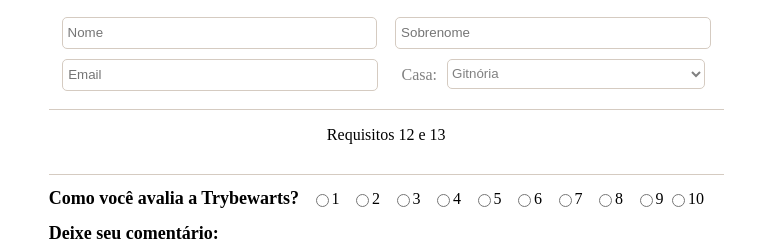
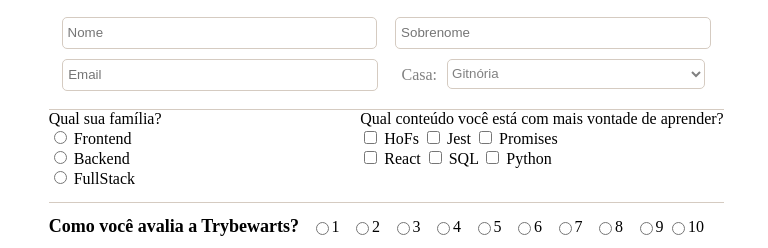
Before and after one commit to IsaacBonfim/08-projeto-trybewarts, a website: page index.html in a window 1280 px wide. Shown: the part 135-383 px from the top of the page, 0-768 px from the left. Drawn offline with Linux system fonts and the light colour scheme.

Commit message:
requisitos 12, 13

```diff
--- a/index.html
+++ b/index.html
@@ -61,7 +61,41 @@
         </section>
 
         <section id="section2">
-          <p>Requisitos 12 e 13</p>
+          <div id=radio-family>
+            <label id="label-family" for="">Qual sua família?</label>
+            <div>
+              <input type="radio" name="family" id="rFront" value="Frontend">
+              <label for="rFront">Frontend</label>
+            </div>
+            <div>
+              <input type="radio" name="family" id="rBack" value="Backend">
+              <label for="rBack">Backend</label>
+            </div>
+            <div>
+              <input type="radio" name="family" id="rFull" value="FullStack">
+              <label for="rFull">FullStack</label>
+            </div>
+          </div>
+
+          <div id="checkbox-content">
+            <label for="" id="label-content">Qual conteúdo você está com mais vontade de aprender?</label>
+            <div>
+              <input type="checkbox" name="" id="cHofs" value="HoFs">
+              <label for="cHofs">HoFs</label>
+              <input type="checkbox" name="" id="cJest" value="Jest">
+              <label for="cJest">Jest</label>
+              <input type="checkbox" name="" id="cPromises" value="Promises">
+              <label for="cPromises">Promises</label>
+            </div>
+            <div>
+              <input type="checkbox" name="" id="cReact" value="React">
+              <label for="cReact">React</label>
+              <input type="checkbox" name="" id="cSQL" value="SQL">
+              <label for="cSQL">SQL</label>
+              <input type="checkbox" name="" id="cPython" value="Python">
+              <label for="cPython">Python</label>
+            </div>
+          </div>
         </section>
 
         <section id="section3">
--- a/style.css
+++ b/style.css
@@ -96,7 +96,7 @@
 
 #section2 {
   display: flex;
-  justify-content: space-evenly;
+  justify-content: space-between;
   flex-wrap: wrap;
   width: 100%;
   padding-bottom: 2%;
@@ -121,6 +121,27 @@
 #label-rate {
   font-size: 18px;
   font-weight: 600;
+}
+
+#label-family {
+  display: flex;
+  flex-direction: column;
+}
+
+#radio-family {
+  display: flex;
+  flex-direction: column;
+}
+
+#checkbox-content {
+  display: flex;
+  flex-direction: column;
+}
+
+#label-content {
+  display: flex;
+  flex-wrap: wrap;
+  flex-direction: column;
 }
 
 .textarea , #label-infos {
```
